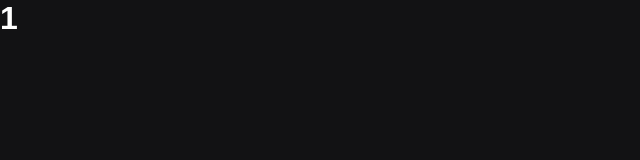
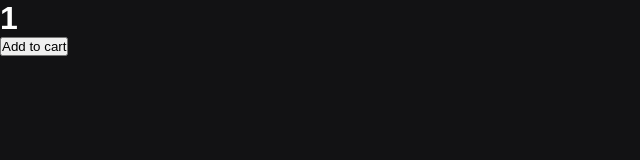
Before and after one commit to bruno-wolf/play-next, a Next.js app: page /catalog/products/1 in a window 1280 px wide. Shown: the top 160 px of the page, without its empty margins (0-640 px from the left). Built offline with nearby package versions, Linux system fonts and the light colour scheme.

Commit message:
adds lazy load to modal component

```diff
--- /dev/null
+++ b/src/components/Modal.tsx
@@ -0,0 +1,7 @@
+export default function Modal () {
+  return (
+    <div>
+      Do you really want to add this item to cart?
+    </div>
+  )
+}
--- a/src/pages/catalog/products/[slug].tsx
+++ b/src/pages/catalog/products/[slug].tsx
@@ -1,9 +1,27 @@
 import { useRouter } from 'next/router';
+import { useCallback, useState } from 'react';
+import dynamic from 'next/dynamic';
+
+const Modal = dynamic(
+  () => import('../../../components/modal'),
+  { loading: () => <p>Loading... </p>, ssr: false }
+)
 
 export default function Product() {
   const router = useRouter();
+  const [ modalVisibility, setModalVisibility ] = useState(false);
+
+  const handleAddToCart = useCallback(() => {
+    setModalVisibility(!modalVisibility);
+  }, [modalVisibility]);
 
   return (
-    <h1>{router.query.slug}</h1>
+    <div>
+      <h1>{router.query.slug}</h1>
+
+      <button onClick={handleAddToCart}>Add to cart</button>
+
+      { modalVisibility && <Modal />}
+    </div>
   )
 }
```
